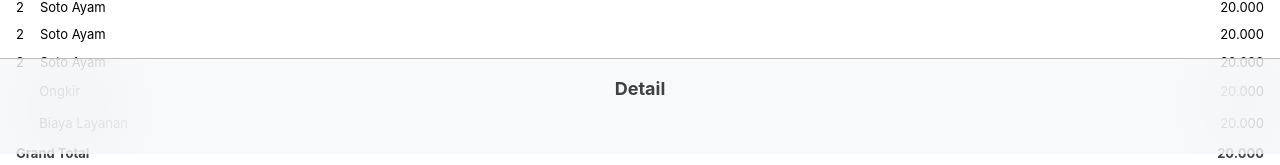
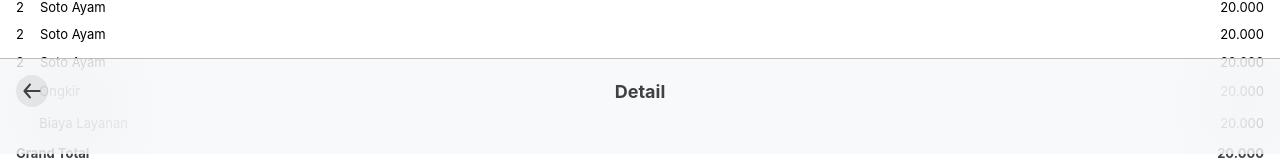
Before and after one commit to fandyajpo/aladrivetest, a Next.js app: page /auth/riwayat/detail in a window 1280 px wide. Shown: the part 646-811 px from the top of the page. Built offline with nearby package versions, Linux system fonts and the light colour scheme; a small style sheet from the web is missing.

Commit message:
second
second

```diff
--- a/components/header/kondisiPengantaran.js
+++ b/components/header/kondisiPengantaran.js
@@ -38,6 +38,7 @@ const Pengantaran = () => {
   return (
     <div>
       <CallDriver
+        title={"Telfon Customer?"}
         callDriver={callDriver}
         handleCloseDriver={handleCloseDriver}
       />
@@ -236,11 +237,7 @@ const Pengantaran = () => {
             ) : Order.data.orderFound === "get" ? (
               <div className="flex items-center gap-x-2">
                 <div>
-                  <button
-                    onClick={() =>
-                      router.push("../hubungi-customer", "../hubungi-customer")
-                    }
-                  >
+                  <button onClick={handleOpenDriver}>
                     <svg
                       width="32"
                       height="32"
--- a/pages/auth/riwayat/detail.js
+++ b/pages/auth/riwayat/detail.js
@@ -353,7 +353,25 @@ const Detail = () => {
           </div>
         </div>
       </div>
-      <BackNavigation title="Detail" action={() => router.back()} />
+      <BackNavigation
+        title="Detail"
+        leftButton={
+          <svg
+            width="32"
+            height="32"
+            viewBox="0 0 32 32"
+            fill="none"
+            xmlns="http://www.w3.org/2000/svg"
+          >
+            <circle cx="16" cy="16" r="16" fill="#414141" fillOpacity="0.1" />
+            <path
+              d="M23.4667 14.9348H10.816L14.688 10.2841C14.8691 10.0663 14.9562 9.78545 14.9302 9.5034C14.9042 9.22134 14.7672 8.96117 14.5493 8.78012C14.3315 8.59906 14.0507 8.51196 13.7686 8.53796C13.4866 8.56397 13.2264 8.70095 13.0453 8.91878L7.71201 15.3188C7.67613 15.3697 7.64404 15.4232 7.61601 15.4788C7.61601 15.5321 7.61601 15.5641 7.54134 15.6175C7.49299 15.7398 7.46768 15.8699 7.46667 16.0015C7.46768 16.133 7.49299 16.2631 7.54134 16.3854C7.54134 16.4388 7.54134 16.4708 7.61601 16.5241C7.64404 16.5797 7.67613 16.6332 7.71201 16.6841L13.0453 23.0841C13.1456 23.2045 13.2712 23.3014 13.4132 23.3677C13.5551 23.4341 13.71 23.4684 13.8667 23.4681C14.1159 23.4686 14.3574 23.3818 14.5493 23.2228C14.6574 23.1332 14.7466 23.0233 14.8121 22.8992C14.8775 22.7751 14.9178 22.6393 14.9307 22.4996C14.9436 22.3598 14.9288 22.219 14.8871 22.085C14.8455 21.951 14.7778 21.8266 14.688 21.7188L10.816 17.0681H23.4667C23.7496 17.0681 24.0209 16.9557 24.2209 16.7557C24.421 16.5557 24.5333 16.2843 24.5333 16.0015C24.5333 15.7186 24.421 15.4472 24.2209 15.2472C24.0209 15.0472 23.7496 14.9348 23.4667 14.9348Z"
+              fill="#414141"
+            />
+          </svg>
+        }
+        leftAction={() => router.back()}
+      />
     </>
   );
 };
```
